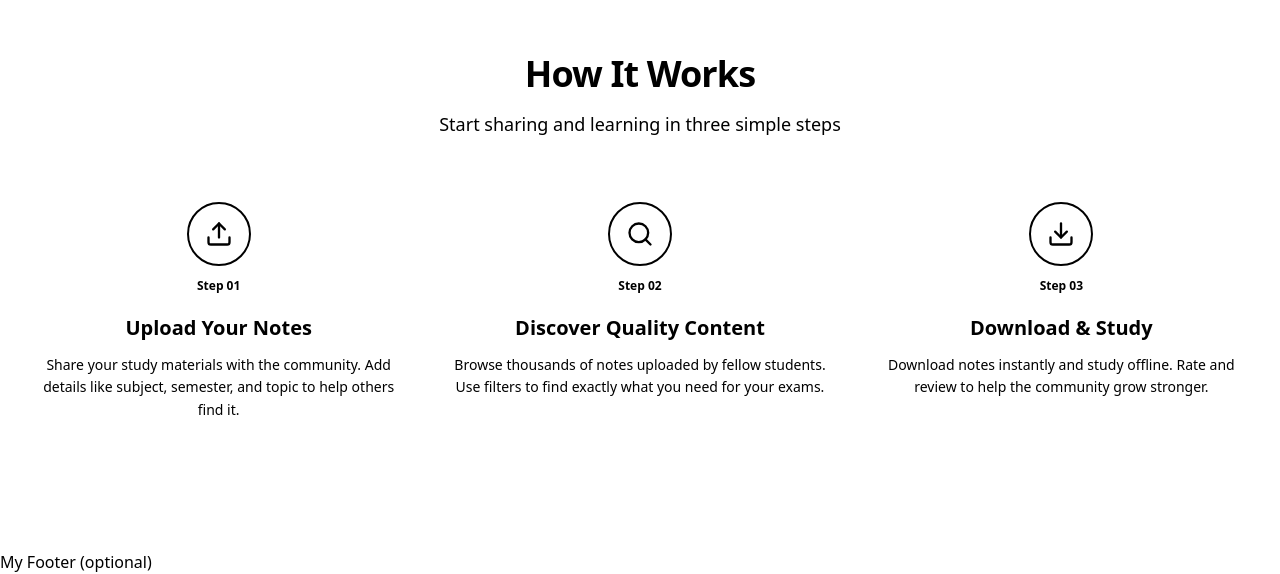
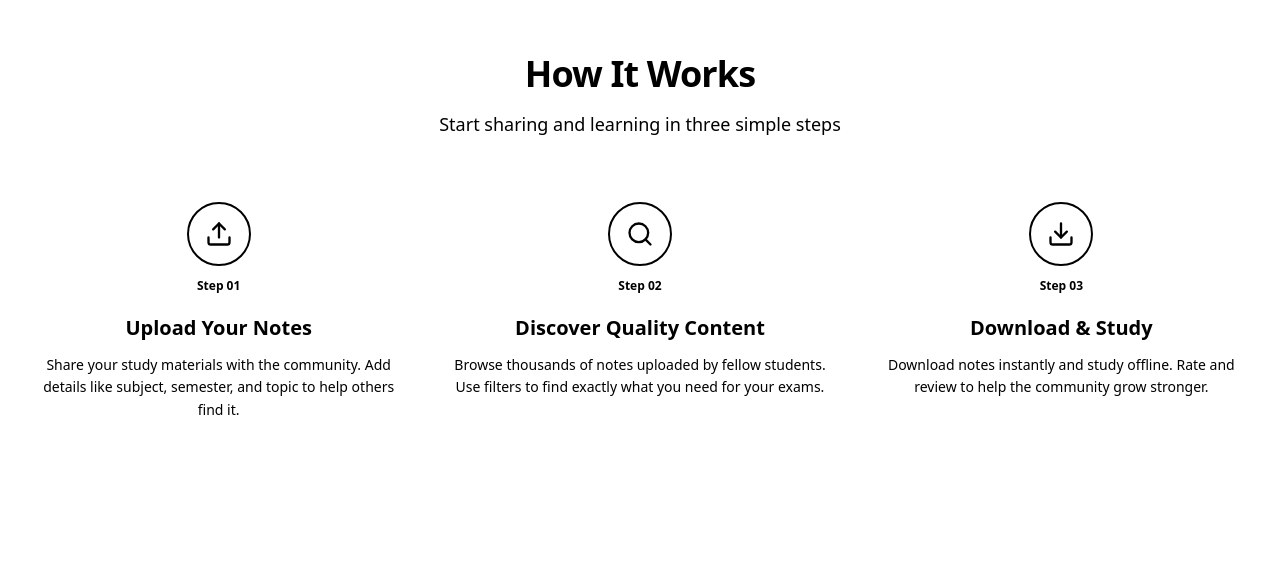
Before and after one commit to Irshadudheen/FYUGP_note_sharing_system, a React (Vite) app: page / in a window 1280 px wide. Shown: the part 1869-2443 px from the top of the page. After the commit the page ends 2419 px from the top, so only its background shows below. Built offline with nearby package versions, Linux system fonts and the light colour scheme; no server answers.

Commit message:
Update Applayout.jsx

```diff
--- a/src/layout/Applayout.jsx
+++ b/src/layout/Applayout.jsx
@@ -9,7 +9,7 @@ function Applayout() {
         {/* This is where child routes will render */}
         <Outlet />
       </main>
-      <footer>My Footer (optional)</footer>
+
     </div>
   )
 }
```
